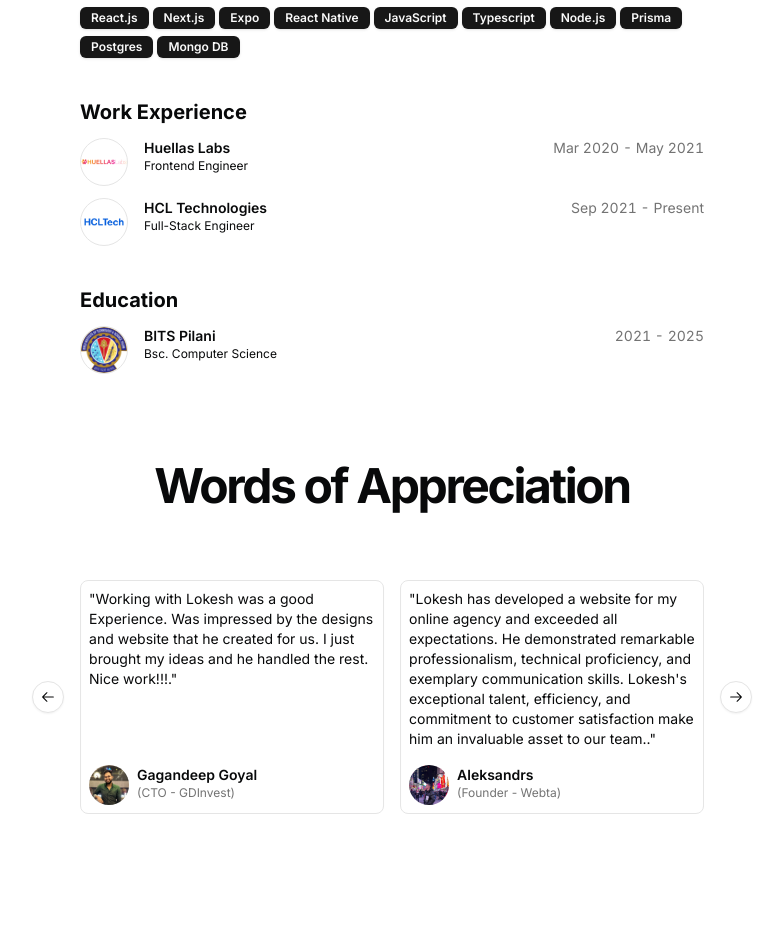
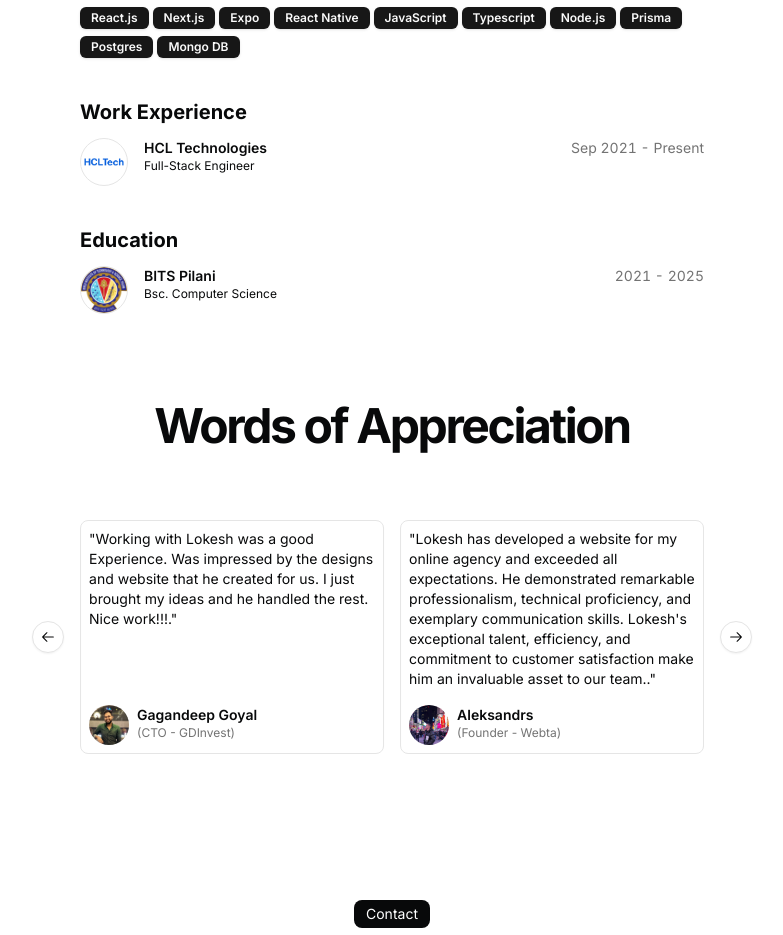
Before and after one commit to LokeshXs/portfolio-lokesh, a Next.js app: page / in a window 1280 px wide. Shown: the part 2460-3395 px from the top of the page, without its empty margins (248-1031 px from the left). Built offline with nearby package versions, Linux system fonts and the light colour scheme.

Commit message:
remove the exp

```diff
--- a/src/data/resume.tsx
+++ b/src/data/resume.tsx
@@ -97,17 +97,17 @@ export const DATA = {
     //   end: "Jan 2024",
     //   description: "",
     // },
-    {
-      company: "Huellas Labs",
-      href: "https://www.huellaslabs.com/",
-      badges: [],
-      location: "Remote",
-      title: "Frontend Engineer",
-      logoUrl: "/job/huellas.svg",
-      start: "Mar 2020",
-      end: "May 2021",
-      description: "",
-    },
+    // {
+    //   company: "Huellas Labs",
+    //   href: "https://www.huellaslabs.com/",
+    //   badges: [],
+    //   location: "Remote",
+    //   title: "Frontend Engineer",
+    //   logoUrl: "/job/huellas.svg",
+    //   start: "Mar 2020",
+    //   end: "May 2021",
+    //   description: "",
+    // },
       {
       company: "HCL Technologies",
       href: "https://www.huellaslabs.com/",
```
